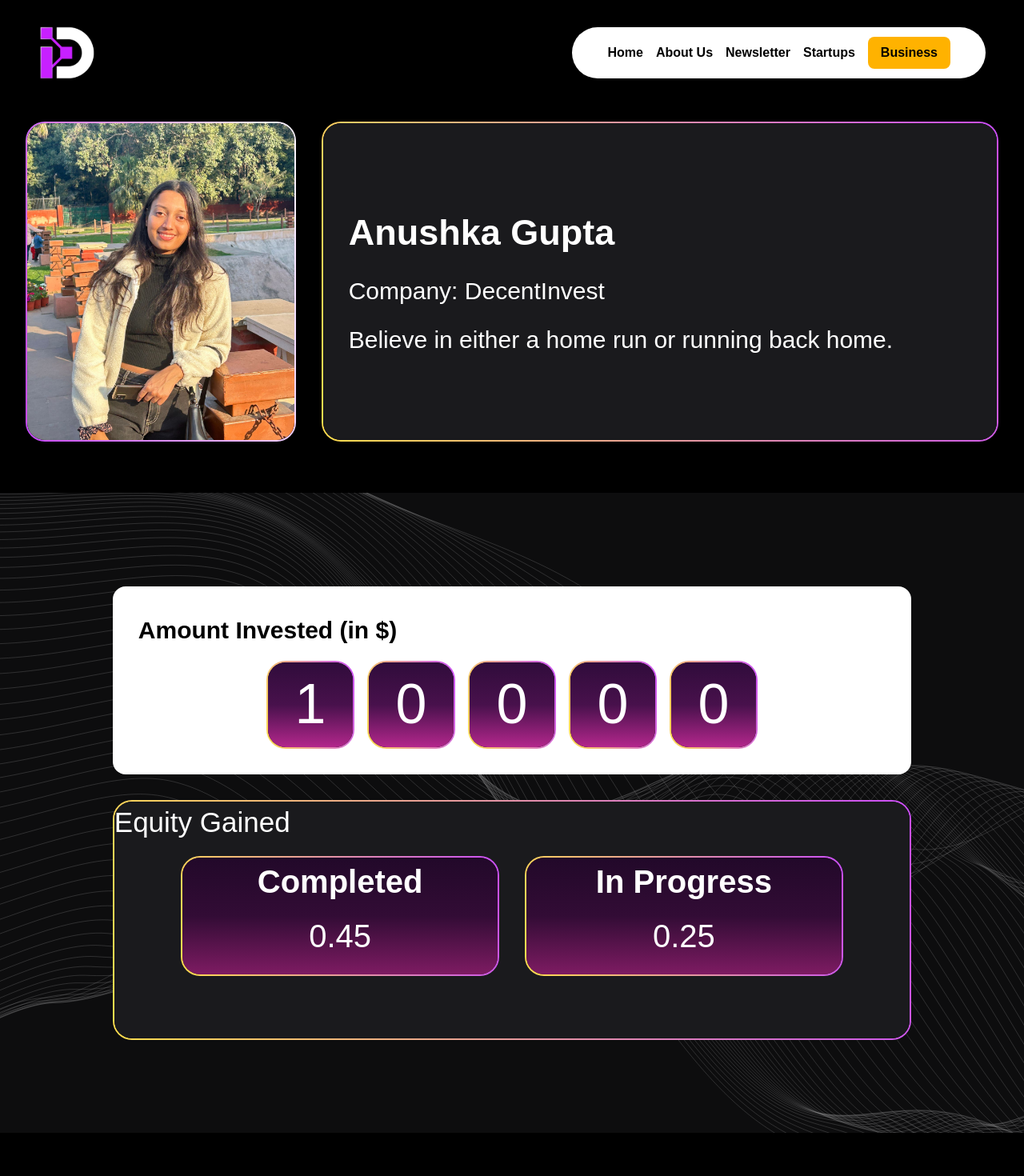
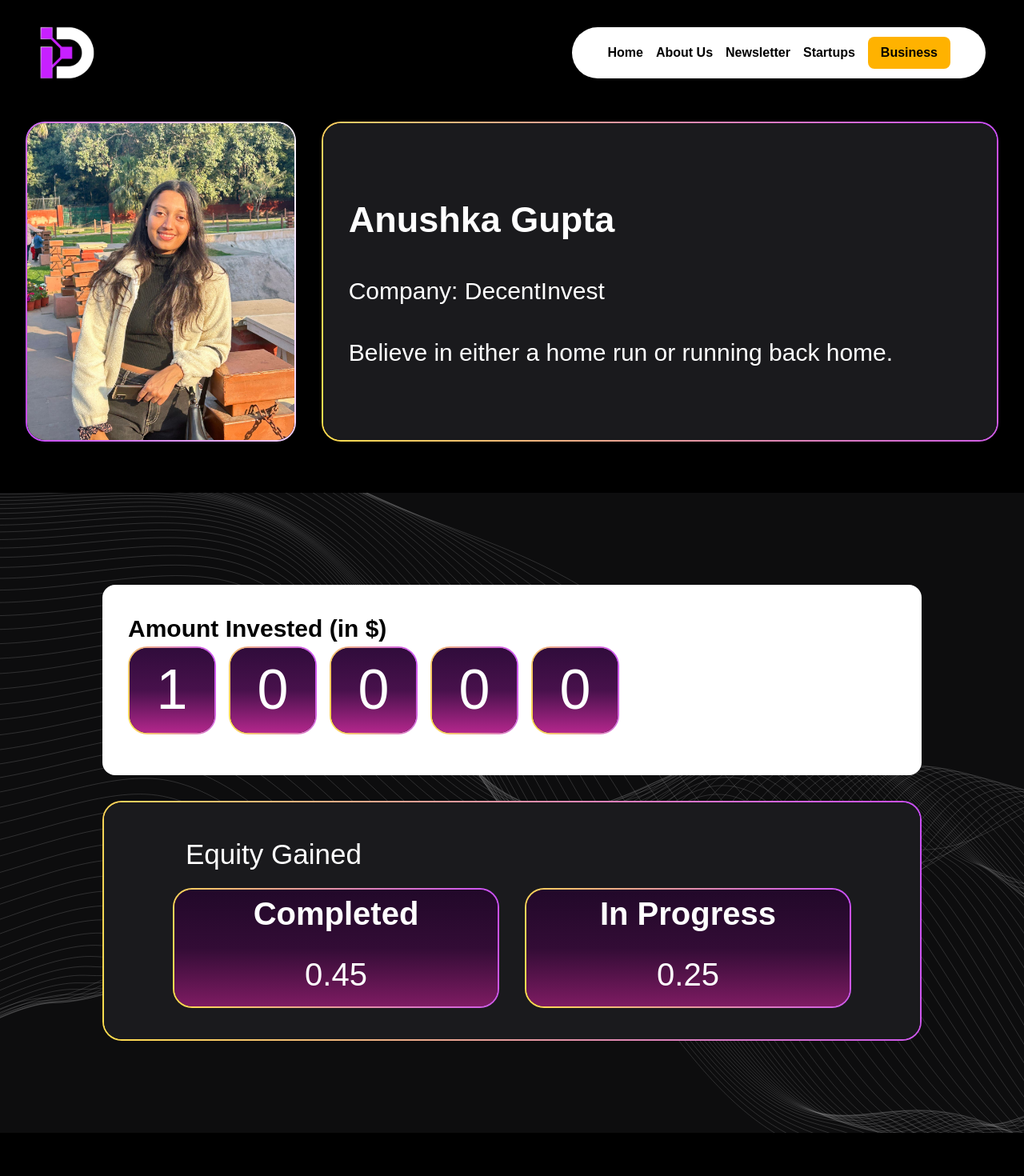
Before and after one commit to KBP09/DecentInvest-Landing, a Next.js app: page /investor/1 in a window 1280 px wide. Shown: the top 1470 px of the page at 80% size. Built offline with nearby package versions, Linux system fonts and the light colour scheme.

Commit message:
Params bug fixed
Signed-off-by: KBP09 <kanakbpandey2023@gmail.com>

```diff
--- a/app/investor/[id]/page.tsx
+++ b/app/investor/[id]/page.tsx
@@ -1,8 +1,12 @@
 import { notFound } from "next/navigation";
 import Image from "next/image";
-import { GradientCard } from "../../componenets/gradientCard";
-import { ProfileCard } from "../../componenets/profileCard";
-import NftSection from "../../componenets/nftSection";
+import { GradientCard } from "@/app/componenets/gradientCard";
+import { ProfileCard } from "@/app/componenets/profileCard";
+import NftSection from "@/app/componenets/nftSection";
+
+interface InvestorPageProps {
+    params: { id: string };
+}
 
 const investors = [
     {
@@ -15,7 +19,7 @@
         equity: [
             { title: "Completed", value: "0.45" },
             { title: "In Progress", value: "0.25" },
-        ]
+        ],
     },
     {
         id: "2",
@@ -27,14 +31,14 @@
         equity: [
             { title: "Completed", value: "0.60" },
             { title: "In Progress", value: "0.40" },
-        ]
-    }
+        ],
+    },
 ];
 
-export default function InvestorPage({ params }: { params: { id: string } }) {
-    const investor = investors.find(i => i.id === params.id);
+export default function InvestorPage({ params }: InvestorPageProps) {
+    const investor = investors.find((i) => i.id === params.id);
 
-    if (!investor) return notFound(); // Show 404 if ID is invalid
+    if (!investor) return notFound();
 
     return (
         <div className="pt-[15vh] min-h-screen bg-black">
@@ -47,30 +51,34 @@
                             layout="fill"
                             objectFit="cover"
                             className="rounded-lg"
-                            priority
                         />
                     </div>
                 </ProfileCard>
 
-                <GradientCard bgColor="#1A1A1D" className="aspect-[45/20] text-white flex items-center justify-center max-w-full h-[100px] sm:h-[400px]">
-                    <div className="flex flex-col justify-center w-full h-full p-8">
-                        <p className="text-[45px] font-bold mb-4">{investor.name}</p>
-                        <p className="text-[30px] mb-4">Company: {investor.company}</p>
+                <GradientCard
+                    bgColor="#1A1A1D"
+                    className="aspect-[45/20] text-white flex items-center justify-center max-w-full h-[100px] sm:h-[400px]"
+                >
+                    <div className="flex flex-col items-left justify-center w-full h-full p-8">
+                        <p className="text-[45px] font-bold top-0 mb-8">{investor.name}</p>
+                        <p className="text-[30px] mb-8">Company: {investor.company}</p>
                         <p className="text-[30px]">{investor.description}</p>
                     </div>
                 </GradientCard>
             </div>
 
             <div className="w-full min-h-screen mt-8 bg-[url('/Vector.svg')] bg-cover bg-center flex items-center justify-center relative">
-                <div className="absolute inset-0 bg-[#1A1A1D] bg-opacity-50 flex flex-col items-center justify-center gap-8 px-4">
-
-                    <div className="bg-white p-8 text-[30px] w-[80%] rounded-2xl">
-                        <p className='text-black font-bold mb-4'>Amount Invested (in $)</p>
-                        <div className="flex flex-wrap gap-4 justify-center">
+                <div className="absolute inset-0 bg-[#1A1A1D] bg-opacity-50 flex flex-col items-center justify-center gap-8">
+                    <div className="bg-white p-8 text-[30px] h-[238px] w-[80%] rounded-2xl">
+                        <p className="text-black font-bold">Amount Invested (in $)</p>
+                        <div className="w-full h-full flex gap-4">
                             {investor.amountInvested.map((num, i) => (
-                                <GradientCard key={i} bgColor="linear-gradient(180deg, #300C3B 0%, #48114C 50%, #B3278C 100%)"
-                                    className="text-white flex items-center justify-center w-[90px] h-[90px] sm:w-[110px] sm:h-[110px]">
-                                    <h1 className="text-[50px] sm:text-[70px] text-center">{num}</h1>
+                                <GradientCard
+                                    key={i}
+                                    bgColor="linear-gradient(180deg, #300C3B 0%, #48114C 50%, #B3278C 100%)"
+                                    className="text-white flex items-center justify-center w-[110px] h-[110px]"
+                                >
+                                    <h1 className="text-[70px] text-center">{num}</h1>
                                 </GradientCard>
                             ))}
                         </div>
@@ -78,17 +86,24 @@
 
                     <div className="flex justify-center w-full">
                         <div className="w-[80%] flex flex-col items-center">
-                            <GradientCard bgColor="#1A1A1D" className="w-full text-white flex flex-col items-center justify-center h-[200px] sm:h-[300px]">
-                                <h2 className="text-white w-[80%] text-[30px] sm:text-[35px] mb-4">Equity Gained</h2>
-                                <div className="flex flex-wrap gap-8 justify-center w-full">
-                                    {investor.equity.map((item, i) => (
-                                        <GradientCard key={i}
-                                            bgColor="linear-gradient(180deg, rgba(48, 12, 59, 0.7) 0%, rgba(72, 17, 76, 0.7) 50%, rgba(179, 39, 140, 0.7) 100%)"
-                                            className="text-white flex flex-col items-center justify-center w-[45%] sm:w-[40%] h-[130px] sm:h-[150px]">
-                                            <h1 className="text-[30px] sm:text-[40px] text-center font-bold">{item.title}</h1>
-                                            <p className="text-[30px] sm:text-[40px] text-center mt-2">{item.value}</p>
-                                        </GradientCard>
-                                    ))}
+                            <GradientCard
+                                bgColor="#1A1A1D"
+                                className="w-full text-white flex flex-col items-center justify-center h-[150px] sm:h-[300px]"
+                            >
+                                <div className="w-full h-full flex flex-col items-center justify-center">
+                                    <h2 className="text-white w-[80%] text-[35px]">Equity Gained</h2>
+                                    <div className="flex gap-8 justify-center w-full mt-4">
+                                        {investor.equity.map((item, i) => (
+                                            <GradientCard
+                                                key={i}
+                                                bgColor="linear-gradient(180deg, rgba(48, 12, 59, 0.7) 0%, rgba(72, 17, 76, 0.7) 50%, rgba(179, 39, 140, 0.7) 100%)"
+                                                className="text-white flex flex-col items-center justify-center w-[40%] h-[150px]"
+                                            >
+                                                <h1 className="text-[40px] text-center font-bold">{item.title}</h1>
+                                                <p className="text-[40px] text-center mt-4">{item.value}</p>
+                                            </GradientCard>
+                                        ))}
+                                    </div>
                                 </div>
                             </GradientCard>
                         </div>
@@ -97,8 +112,8 @@
             </div>
 
             <div className="w-full flex flex-col items-center justify-start mt-16">
-                <h1 className='text-white text-[40px] sm:text-[50px] w-[80%] mb-4'>Startups Invested In:</h1>
-                <NftSection background='black' />
+                <h1 className="text-white text-[50px] w-[80%]">Startups Invested In:</h1>
+                <NftSection background="black" />
             </div>
         </div>
     );
```
